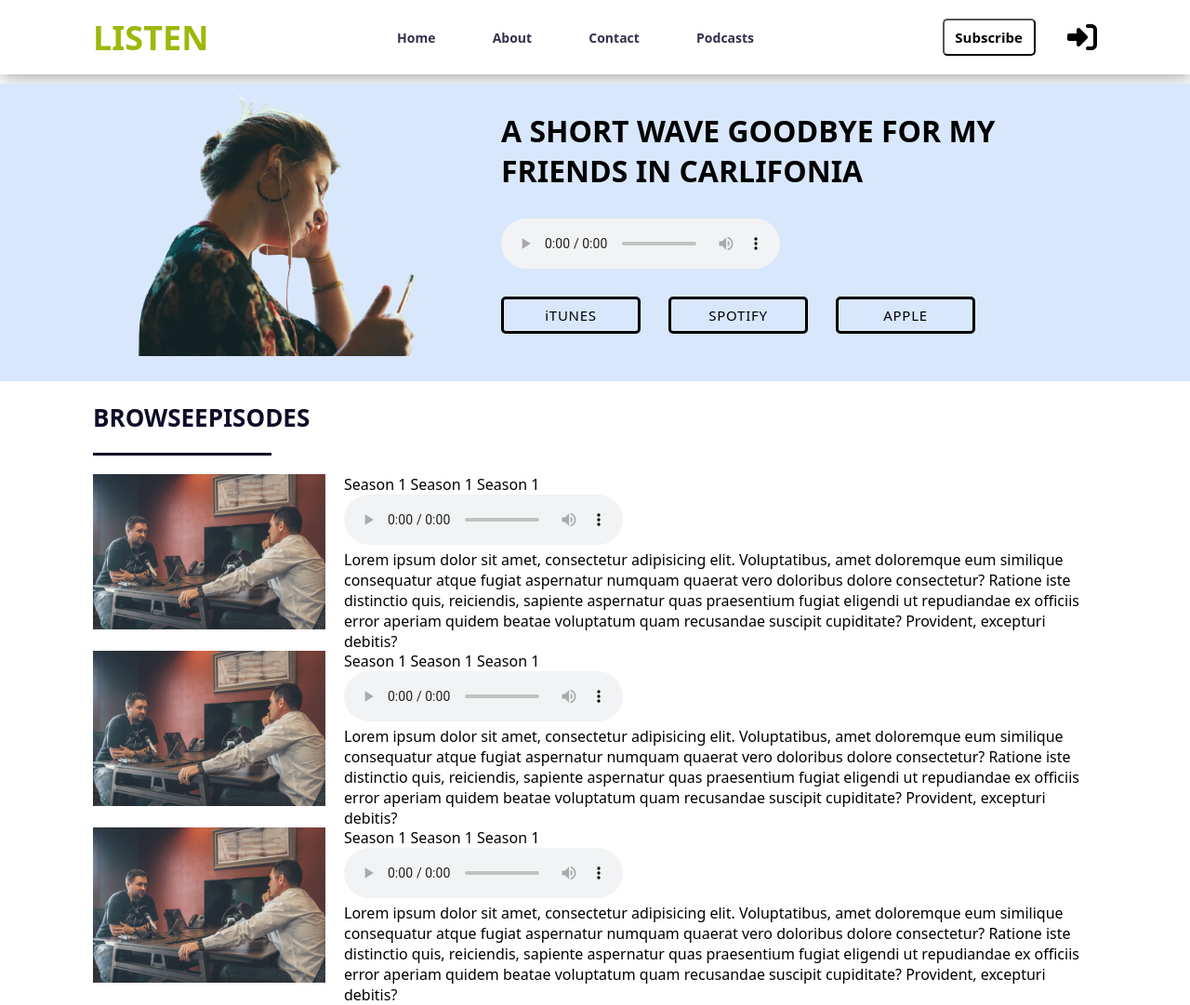
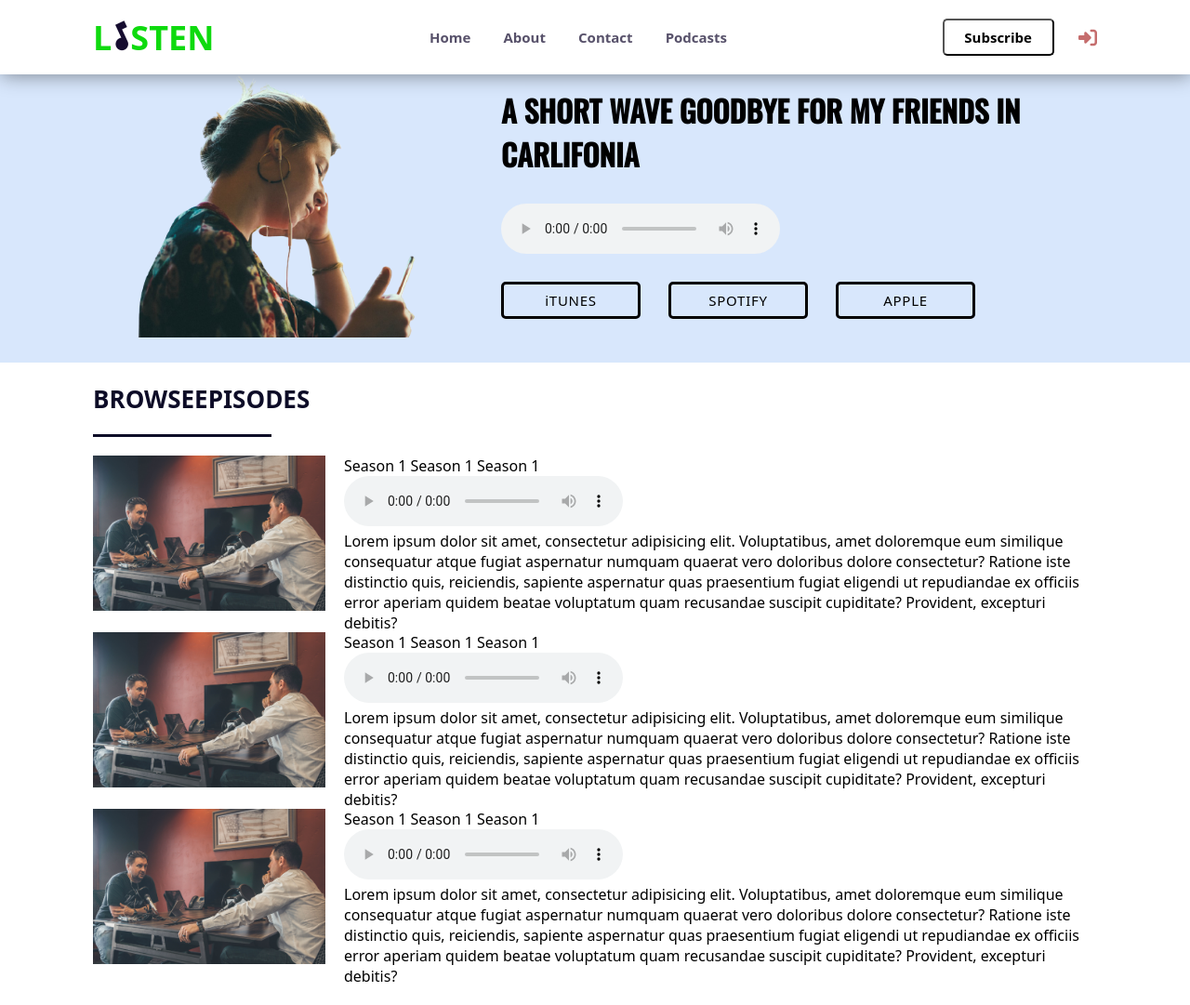
Before and after one commit to Godwin254/podcast-concept, a plain HTML site: page public/components/podcasts.html in a window 1280 px wide. Shown: the whole page at 93% size. Drawn offline with nearby package versions, Linux system fonts and the light colour scheme.

Commit message:
modify css styles

```diff
--- a/public/components/podcasts.html
+++ b/public/components/podcasts.html
@@ -6,6 +6,8 @@
     <meta name="viewport" content="width=device-width, initial-scale=1.0">
     <link rel="stylesheet" href="../styles/css/podcast.css">
     <script src="https://kit.fontawesome.com/a9f6e9c98f.js" crossorigin="anonymous"></script>
+    <link href="https://fonts.googleapis.com/icon?family=Material+Icons"
+      rel="stylesheet">
     <title>Podcasts</title>
 </head>
 <body>
@@ -16,7 +18,9 @@
 
             <div class="logo" >
                 <div class="container">
-                    <span class="h3">LISTEN</span>
+                    <span class="h3">L<span class="material-icons music">
+                        music_note
+                        </span>STEN</span>
                 </div>
             </div>
 
@@ -35,7 +39,9 @@
             <div class="nav-btn " >
                 <div class="container btn">
                     <input  type="button" name="search" value="Subscribe" class="sub" >
-                    <i class="fas fa-sign-in-alt fa-2x"></i>
+                    <i class="fas fa-sign-in-alt fa-lg tooltip">
+                        <span class="logintext">Login</span>
+                    </i>
                 </div>
 
             </div>
--- a/public/styles/css/podcast.css
+++ b/public/styles/css/podcast.css
@@ -1,3 +1,5 @@
+@import url('https://fonts.googleapis.com/css2?family=Oswald:wght@500&display=swap');
+
 *{
     margin: 0;
     padding: 0;
@@ -50,13 +52,14 @@
 
 /*navigation bar*/
 nav{
-    position: relative;
+    position: fixed;
+    top: 0;
+    z-index: 1;
     width: 100vw;
     height: 10vh;
     background: #ffff;
     box-shadow: 1px 1px 20px rgba(0, 0, 0, 0.432);
     margin-bottom: 10px;
-
     display: flex;
     flex-direction: row;
     justify-content: space-between;
@@ -66,22 +69,37 @@ nav{
 nav > .logo span{
     font-size: 36px;
     font-weight: bolder;
-    color: #9EB709;
+    color: rgb(14, 218, 14);
+    display: flex;
+    justify-content: center;
+    align-items: center;
+}
+
+nav > .logo .music{
+    transform: rotate(-25deg);
+    margin: 0;
+    width: 20px;
+    color: #140b2efd;
 }
 
 nav > .navlinks > .container .nav-items{
     position: relative;
-    width: 30vw;
+    width: 25vw;
     display: flex;
     flex-direction: row;
     justify-content: space-between;
 }
 
 .nav-items > a{
-    color: #140B2ED9;
-    font-size: 14px;
+    color: #140b2eb6;
+    font-size: 15px;
     text-decoration: none;
     font-weight: 550;
+}
+
+.nav-items > a:hover{
+    color: #140b2ee7;
+    transition: 0.5s ease-in-out;
 }
 
 nav > .nav-btn > .btn{
@@ -94,11 +112,45 @@ nav > .nav-btn > .btn{
 
 nav > .nav-btn input{
     height: 40px;
-    width: 100px;
+    width: 120px;
     font-size: 15px;
     font-weight: 550;
     background: none;
     border-radius: 5px;
+    cursor: pointer;
+
+}
+
+nav > .nav-btn input:hover{
+    border: none;
+    background: #140b2efd;
+    color: #fff;
+    transition: 1s ease-in-out;
+}
+
+nav > .nav-btn i{
+    color: rgb(197, 109, 109);
+    cursor: pointer;
+}
+
+nav > .nav-btn i > .logintext{
+    visibility: hidden;
+    width: 60px;
+    color: rgb(14, 11, 66);
+    text-align: center;
+    padding: 5px 0;
+    border-radius: 5px;
+    position: absolute;
+    top: 30px;
+    left: 80%;
+    font-size: 14px;
+    font-weight: normal;
+    z-index: 1;
+    transition: 0.1s ease-in-out;
+}
+
+nav > .nav-btn i:hover .logintext{
+    visibility: visible;
 }
 
 
@@ -107,6 +159,7 @@ nav > .nav-btn input{
     position: relative;
     height: 40vh;
     background-color: #d8e7fc;
+    margin-top: 70px;
 
 }
 
@@ -122,6 +175,7 @@ nav > .nav-btn input{
     font-size: 2em;
     margin-bottom: 30px;
     letter-spacing: 10%;
+    font-family: 'Oswald', sans-serif;
 }
 
 .intro > .controls > .media{
```
